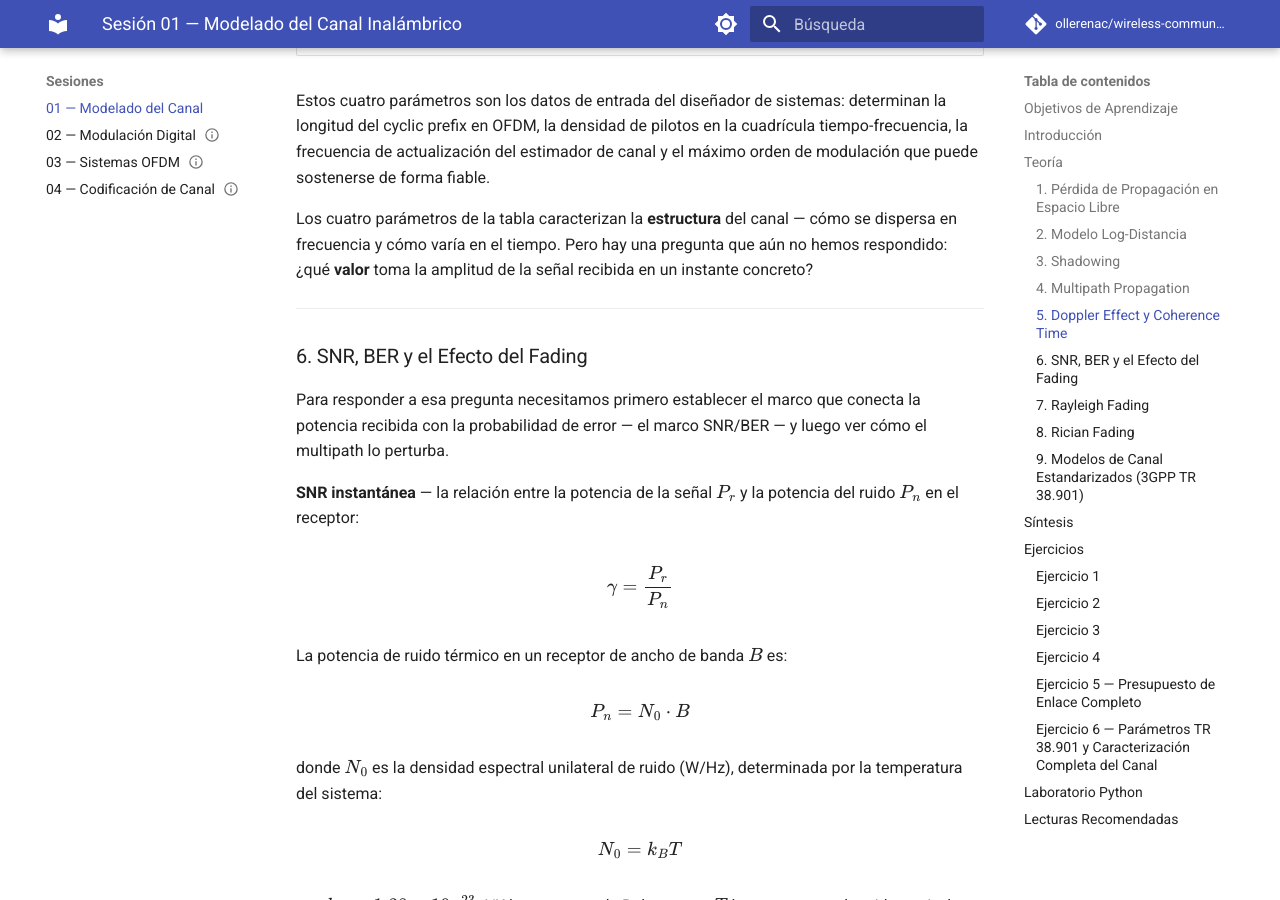
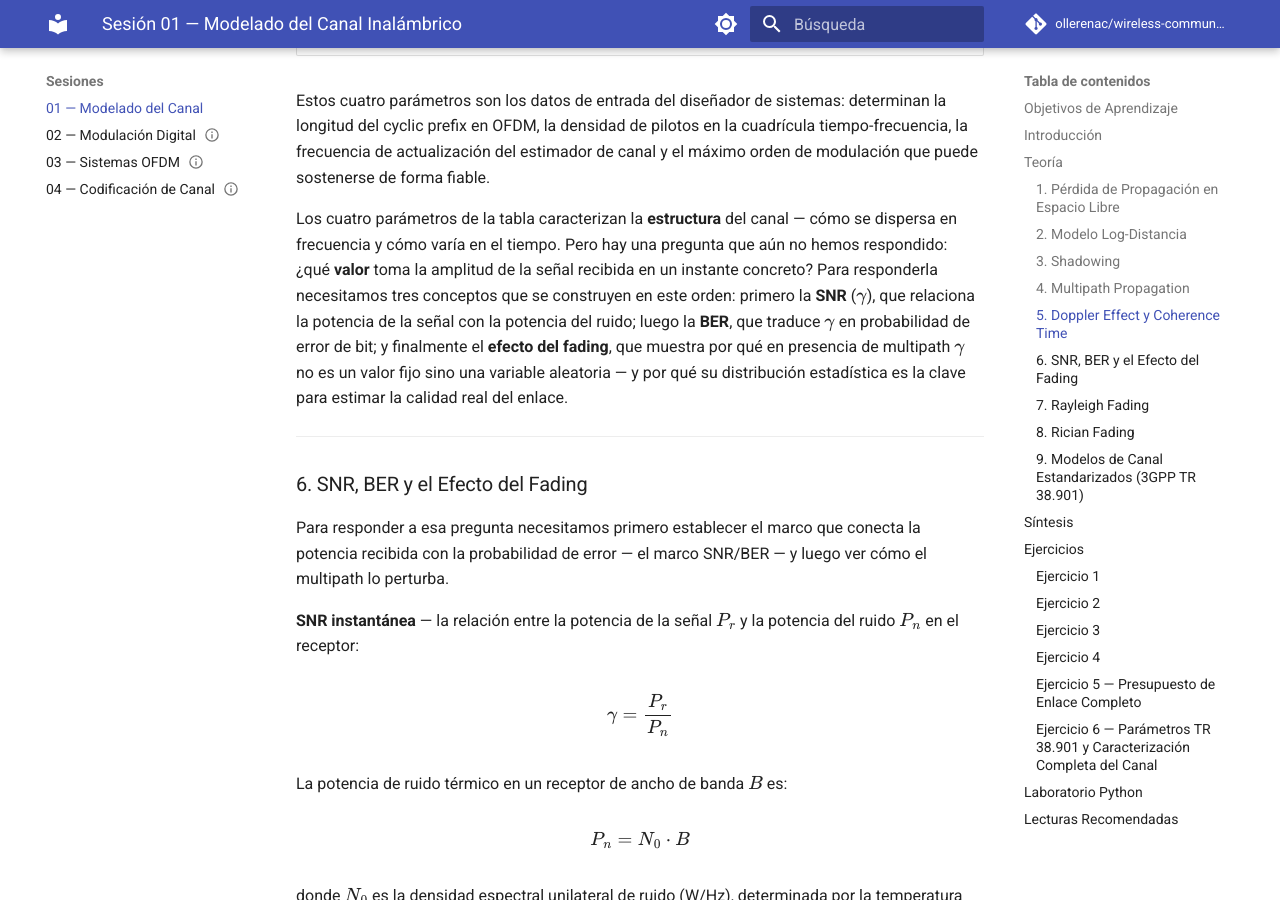
Before and after one commit to ollerenac/wireless-communication-systems, an MkDocs documentation site: the page built from docs/sessions/01-channel-modeling/index.md, in a window 1280 px wide and 900 px high, scrolled down 13117 px. Built offline with MkDocs 1.6.1 and Material for MkDocs 9.7.7, drawn with Linux system fonts in a browser that asks for light colours; comment, search, counter and statistics services are not loaded.

Commit message:
docs(session-01): announce SNR→BER→fading sequence before §6

```diff
--- a/docs/sessions/01-channel-modeling/index.md
+++ b/docs/sessions/01-channel-modeling/index.md
@@ -244,7 +244,7 @@ Ambas imágenes muestran la amplitud recibida en dB en una sola frecuencia, vari
 
 Estos cuatro parámetros son los datos de entrada del diseñador de sistemas: determinan la longitud del cyclic prefix en OFDM, la densidad de pilotos en la cuadrícula tiempo-frecuencia, la frecuencia de actualización del estimador de canal y el máximo orden de modulación que puede sostenerse de forma fiable.
 
-Los cuatro parámetros de la tabla caracterizan la **estructura** del canal — cómo se dispersa en frecuencia y cómo varía en el tiempo. Pero hay una pregunta que aún no hemos respondido: ¿qué **valor** toma la amplitud de la señal recibida en un instante concreto?
+Los cuatro parámetros de la tabla caracterizan la **estructura** del canal — cómo se dispersa en frecuencia y cómo varía en el tiempo. Pero hay una pregunta que aún no hemos respondido: ¿qué **valor** toma la amplitud de la señal recibida en un instante concreto? Para responderla necesitamos tres conceptos que se construyen en este orden: primero la **SNR** ($\gamma$), que relaciona la potencia de la señal con la potencia del ruido; luego la **BER**, que traduce $\gamma$ en probabilidad de error de bit; y finalmente el **efecto del fading**, que muestra por qué en presencia de multipath $\gamma$ no es un valor fijo sino una variable aleatoria — y por qué su distribución estadística es la clave para estimar la calidad real del enlace.
 
 ---
 
```
